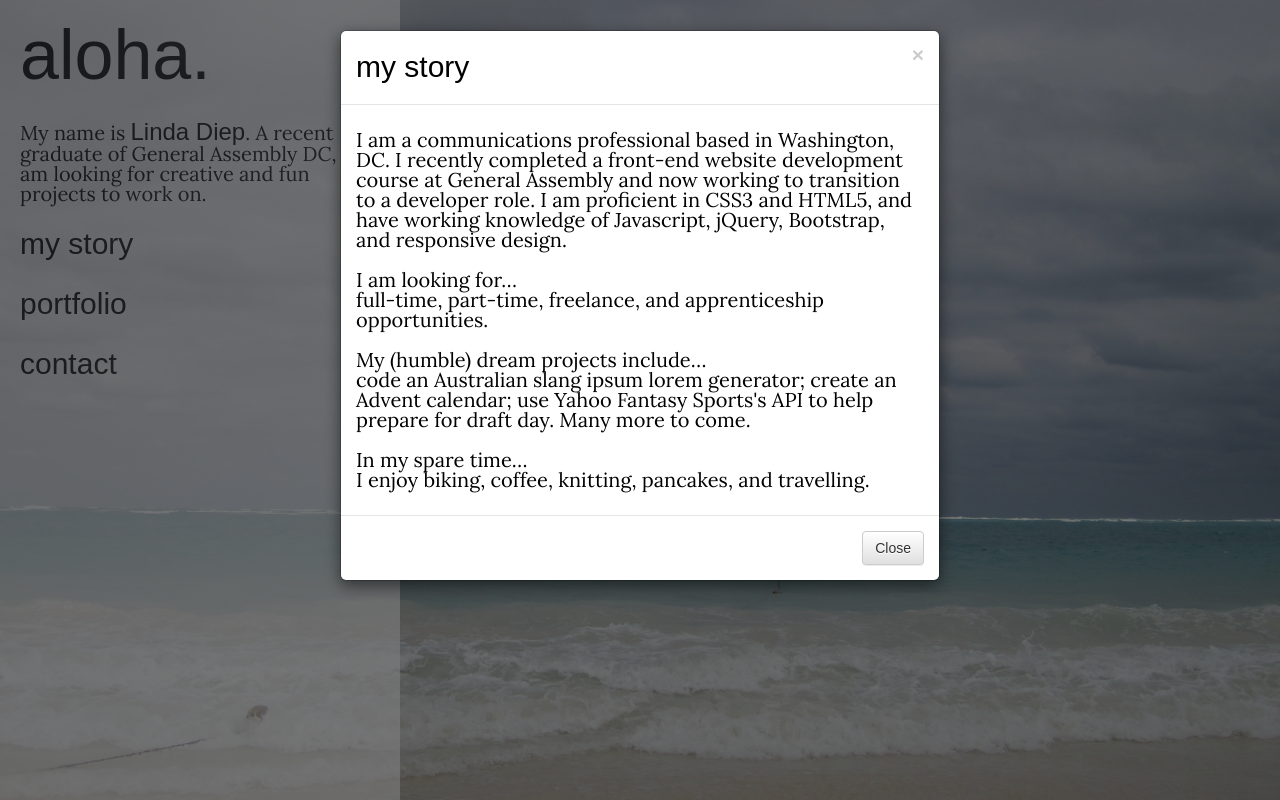
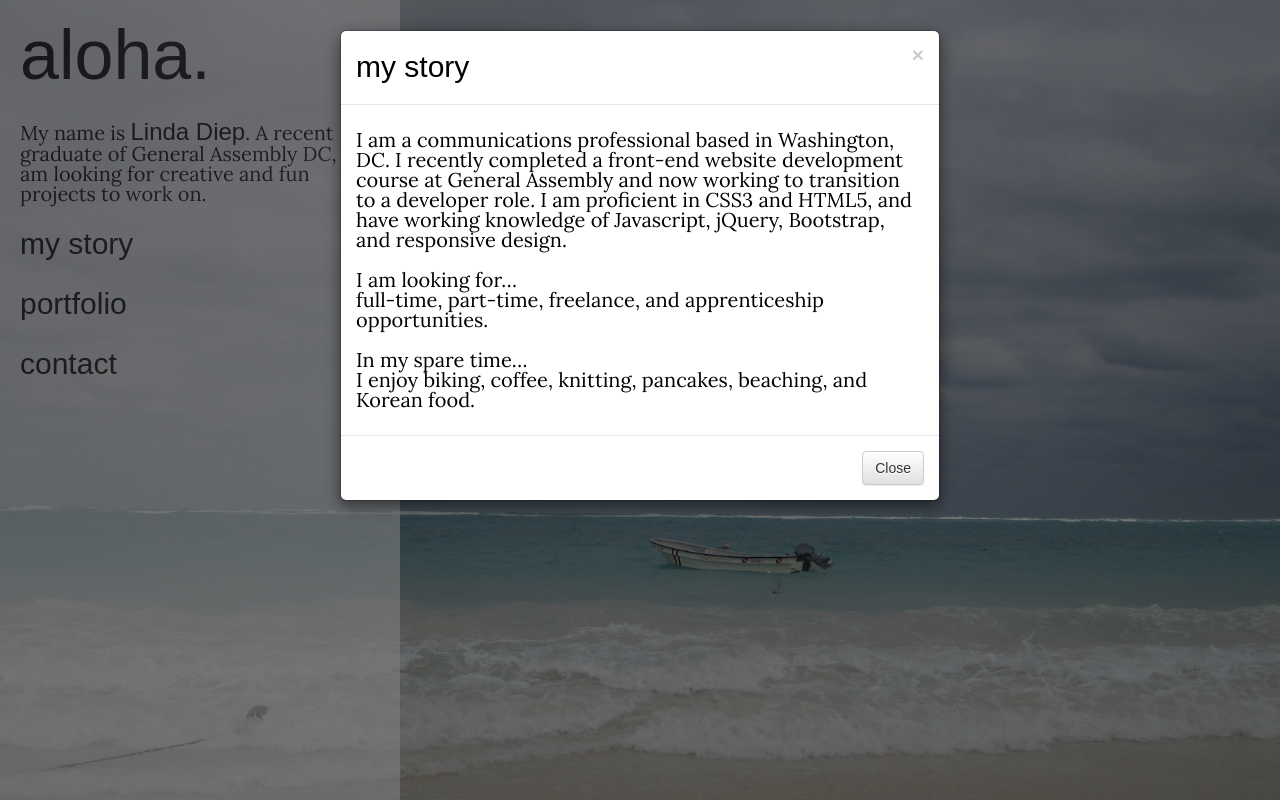
Before and after one commit to lindadiep/lindadiep.github.io, a plain HTML site: page index.html in a window 1280 px wide. Both pictures are taken after a click on the link "my story". Drawn offline with nearby package versions, Linux system fonts and the light colour scheme.

Commit message:
Took out "future projects"
Removed this section, it was unecessary.

```diff
--- a/css/style.css
+++ b/css/style.css
@@ -135,9 +135,9 @@ a:focus {
         display: flex;
         -webkit-flex-direction: column;
         flex-direction: column;
-        -webkit-justify-content: center;
+    /*  -webkit-justify-content: center;
         justify-content: center;
-    }
+    } */
 
     p {
         font-size: 20px;
--- a/index.html
+++ b/index.html
@@ -33,11 +33,8 @@
 									<p>I am looking for&hellip;<br />
 									full-time, part-time, freelance, and apprenticeship opportunities.</p>
 
-									<p>My (humble) dream projects include&hellip;<br />
-									code an Australian slang ipsum lorem generator; create an Advent calendar; use Yahoo Fantasy Sports&#39;s API to help prepare for draft day. Many more to come.</p>
-
 									<p>In my spare time&hellip;<br />
-									I enjoy biking, coffee, knitting, pancakes, and travelling.
+									I enjoy biking, coffee, knitting, pancakes, beaching, and Korean food.
 									</p>
 				      </div>
 
```
